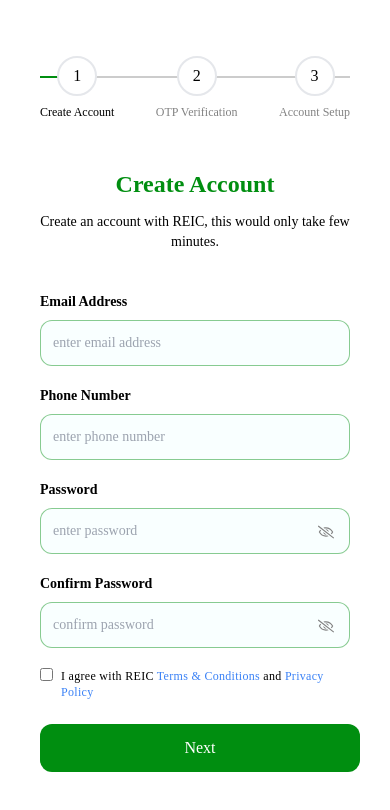
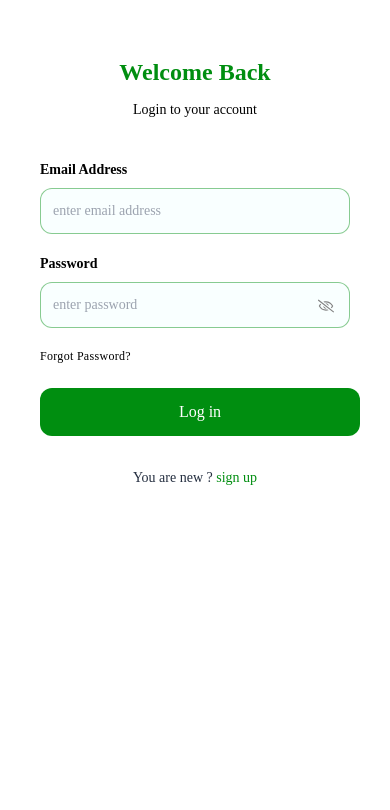
Before and after one commit to Savics407/auth, a React (Create React App) app: page /login in a window 390 px wide. Shown: the top 810 px of the page. Built offline with nearby package versions, Linux system fonts and the light colour scheme.

Commit message:
Login Page Created

```diff
--- a/package.json
+++ b/package.json
@@ -9,6 +9,7 @@
     "react": "^18.2.0",
     "react-dom": "^18.2.0",
     "react-icons": "^4.4.0",
+    "react-router-dom": "^6.3.0",
     "react-scripts": "^5.0.1",
     "web-vitals": "^2.1.4"
   },
--- a/src/App.js
+++ b/src/App.js
@@ -1,11 +1,16 @@
 // import logo from './logo.svg';
 import './App.css';
+import Login from './assets/Login';
 import Auth from './assets/Signup';
+import { Routes, Route, Link} from 'react-router-dom'
 
 function App() {
   return (
       <div>
-          <Auth />
+        <Routes>
+          <Route path="/" element={<Auth />} />
+          <Route path="/login" element={<Login />} />
+        </Routes>
       </div>
   );
 }
--- a/src/assets/Login.js
+++ b/src/assets/Login.js
@@ -0,0 +1,82 @@
+import logo from "./images/polygon.png";
+// import bg from "./images/build.jpeg";
+// import Form from "./UserDetails";
+import Verification from "./Verification"
+import Setup from "./Setup"
+import UserDetails from "./UserDetails";
+import { useState } from "react";
+import {FaRegEyeSlash} from "react-icons/fa"
+
+
+
+
+function Tab() {
+    return (
+        <>
+            <div className="bg-primary text-center text-green p-4 flex items-center hidden md:flex">
+                <img src={logo} alt="logo icon"/>
+                <h1 className="text-sm font-bold font-family ml-4">REIC</h1>
+            </div>
+        </>
+    )
+}
+
+function Login() {
+
+
+    return (
+        <div className="font-family">
+            <Tab />
+            <div className="lg:flex justify-between">
+                <div className="lg:px-24 md:px-24 px-10 lg:pt-20 pt-14 pb-5 w-full lg:w-1/2">
+                    <form className="form">
+                <div>
+                    <h1 className="page-text">Welcome Back</h1>
+                    <p className="description">Login to your account</p>
+                </div>
+                <div className="input">
+                    <label className="">Email Address</label>
+                    <input
+                        type="email"
+                        placeholder="enter email address"
+                        className="box"
+                        />
+                </div>
+
+                <div className="input relative">
+                    <label>Password</label>
+                    <input type="password" placeholder="enter password" className="box" id="pass"
+                        required/>
+                        <FaRegEyeSlash  className="text-grey absolute top-11 right-4 cursor-pointer" onClick={() => {
+                            let x = document.getElementById('pass')
+                            if (x.type === "password" ) {
+                                x.type = "text"
+                            } else {
+                                x.type = "password"
+                            }
+                        }}/>
+                </div>
+
+                <div className=" flex items-start">
+                    {/* <input type="checkbox" required className="border mr-2"/> */}
+                    <p className="text-xs tracking-wide">Forgot Password?</p>
+                </div>
+
+            </form>
+                    <div className="w-80">
+                        <button className="bg-green text-white w-full p-3 rounded-xl mt-6 font-medium">
+                            Log in
+                        </button>
+                    </div>
+                    <p className="text-sm font-medium text-sec mt-8 mb-48 text-center md:text-left">You are new ? <span className="text-green">sign up</span></p>
+
+                </div>
+                <div className=" bg-[url('../src/assets/images/build.jpeg')] bg-black lg:w-1/2 relative bg-cover bg-center build hidden lg:block">
+                    {/* <img src={bg} className=" w-full h-full object-cover absolute"/>     */}
+                </div>
+            </div>
+        </div>
+    );
+}
+
+export default Login;
--- a/src/assets/Signup.js
+++ b/src/assets/Signup.js
@@ -65,9 +65,9 @@ function Auth() {
         <div className="font-family">
             <Tab />
             <div className="lg:flex justify-between">
-                <div className="lg:px-24 md:px-24 px-10 lg:pt-20 pt-14 pb-5 w-full lg:w-1/2">
+                <div className="lg:px-24 md:px-24 px-10 lg:pt-20 pt-14 pb-24 w-full lg:w-1/2 border">
                     {PageView()}
-                    <div className="w-80 mb-16">
+                    <div className="lg:w-80 mb-16">
                         <button className="bg-green text-white w-full p-3 rounded-xl mt-6 font-medium"
                         onClick={() => {
                             if(step === FormTitles.length -1) {
@@ -80,6 +80,7 @@ function Auth() {
                             {step === FormTitles.length -1 ? "Create Account" : "Next"}
                         </button>
                     </div>
+                    <div ></div>
                 </div>
                 <div className=" bg-[url('../src/assets/images/build.jpeg')] bg-black lg:w-1/2 relative bg-cover bg-center build hidden lg:block">
                     {/* <img src={bg} className=" w-full h-full object-cover absolute"/>     */}
--- a/src/index.js
+++ b/src/index.js
@@ -1,5 +1,6 @@
 import React from 'react';
 import ReactDOM from 'react-dom/client';
+import { BrowserRouter } from 'react-router-dom';
 import './index.css';
 import App from './App';
 import reportWebVitals from './reportWebVitals';
@@ -7,7 +8,9 @@ import reportWebVitals from './reportWebVitals';
 const root = ReactDOM.createRoot(document.getElementById('root'));
 root.render(
   <React.StrictMode>
-    <App />
+    <BrowserRouter>
+      <App />
+    </BrowserRouter>
   </React.StrictMode>
 );
 
--- a/tailwind.config.js
+++ b/tailwind.config.js
@@ -19,7 +19,8 @@ module.exports = {
         border: "rgba(0, 142, 16, 0.46);",
         input : "#F9FFFF",
         ccc: "cccccc",
-        grey : '#828282'
+        grey : '#828282',
+        sec :'#252F40'
       },
     },
   },
```
Also changed, not shown: 1 other file (tests, documents, lock files or other folders).
